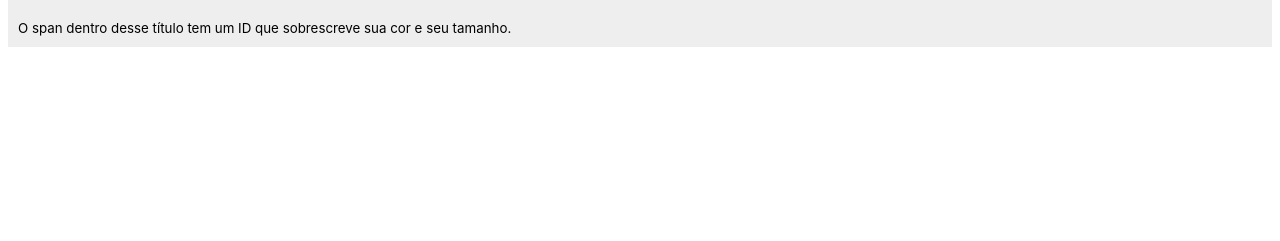
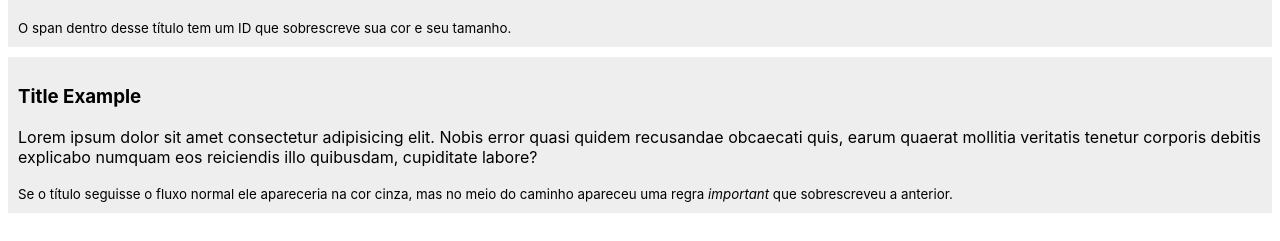
Before and after one commit to m4zeboy/guia-estelar-css, a plain HTML site: page 8cascata/index.html in a window 1280 px wide. Shown: the part 559-800 px from the top of the page. Drawn offline with Linux system fonts and the light colour scheme.

Commit message:
regra important

```diff
--- a/8cascata/index.html
+++ b/8cascata/index.html
@@ -30,5 +30,13 @@
         <small>O span dentro desse título tem um ID que sobrescreve sua cor e seu tamanho.</small>
     </section>
 
+    <section id="important">
+        <h3>Title Example</h3>
+        <p>Lorem ipsum dolor sit amet consectetur adipisicing elit. Nobis error quasi quidem recusandae obcaecati quis, earum quaerat mollitia veritatis tenetur corporis debitis explicabo numquam eos reiciendis illo quibusdam, cupiditate labore?</p>
+
+        <small>Se o título seguisse o fluxo normal ele apareceria na cor cinza, mas no meio do caminho apareceu uma regra <em>important</em>
+        que sobrescreveu a anterior.</small>
+    </section>
+
 </body>
 </html>
--- a/8cascata/style.css
+++ b/8cascata/style.css
@@ -15,9 +15,15 @@ section {
     padding: 10px;
 }
 
+/* Important */
+h3 {
+    color:  black !important;
+}
+
 /* especificidade */
 
-h2 /* 1pt */ {
+h2,
+h3 /* 1pt */ {
     color: gray;
 }
 
```
Also changed, not shown: 1 other file.
